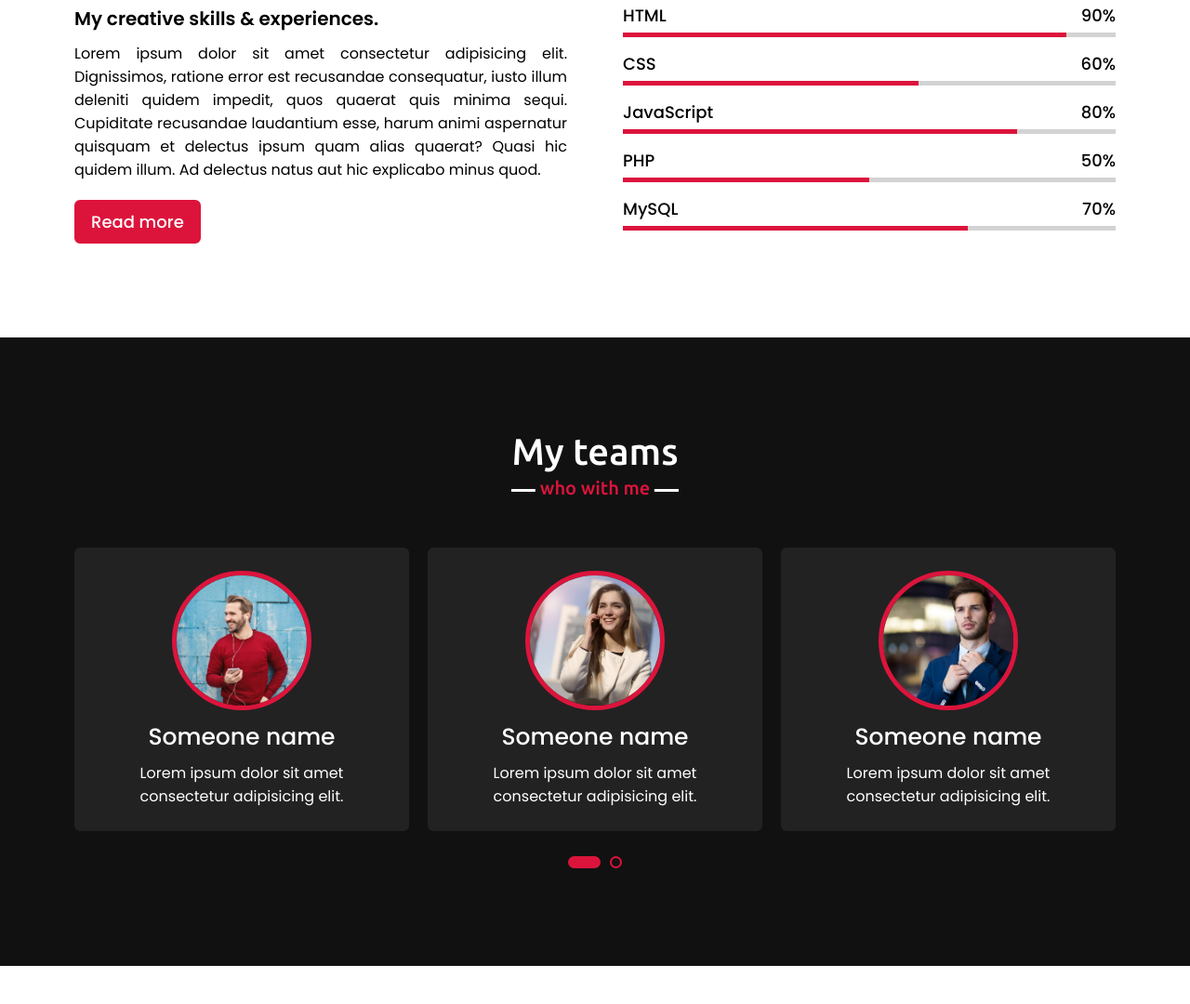
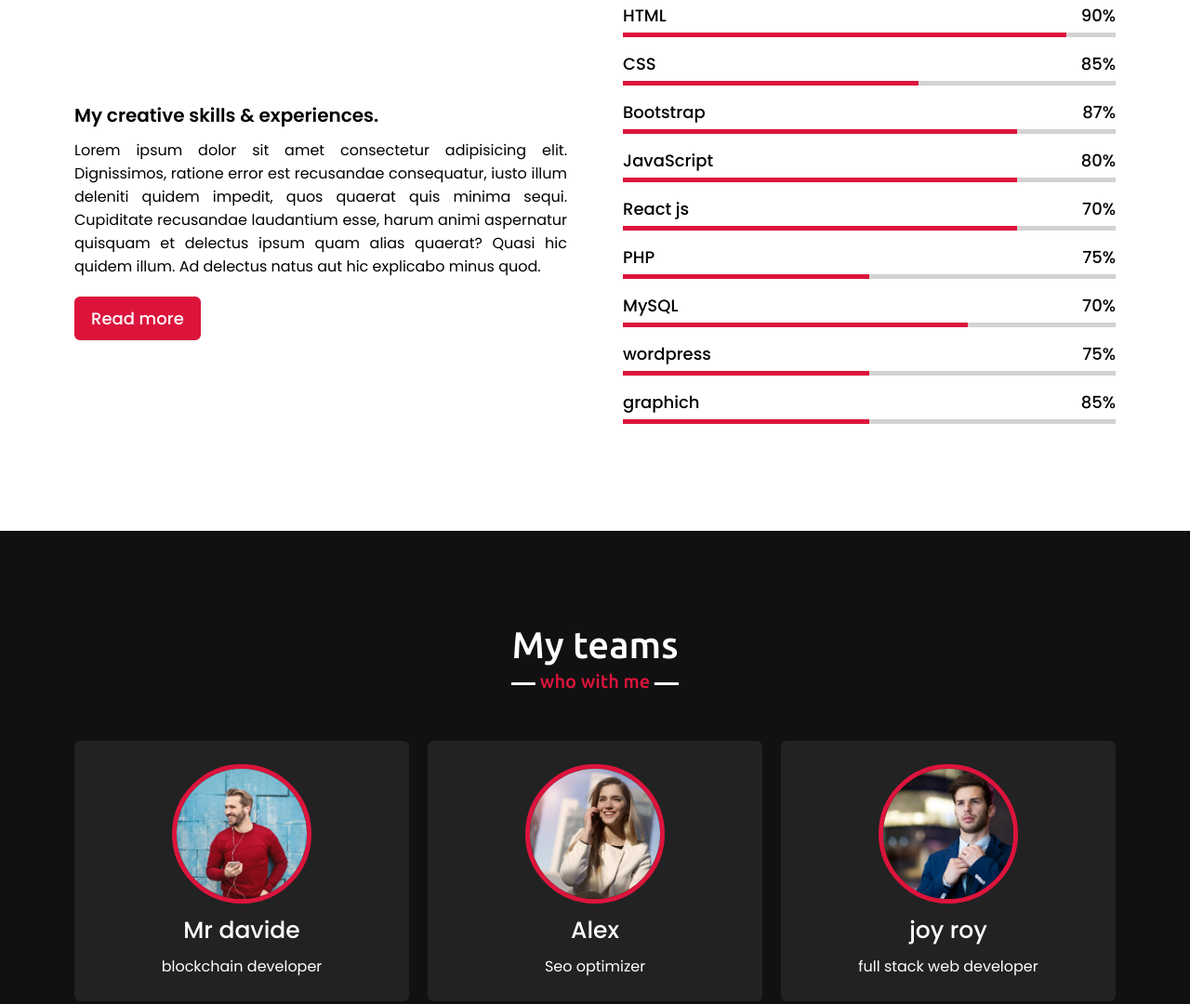
Before and after one commit to Joy-roy-webdeveloper/resume, a plain HTML site: page index.html in a window 1280 px wide. Shown: the part 2363-3443 px from the top of the page at 93% size. Drawn offline with nearby package versions, Linux system fonts and the light colour scheme.

Commit message:
Update index.html

```diff
--- a/index.html
+++ b/index.html
@@ -4,7 +4,7 @@
 <head>
     <meta charset="UTF-8">
     <meta name="viewport" content="width=device-width, initial-scale=1.0">
-    <title>web developer joy resume</title>
+    <title>Personal Portfolio Website</title>
     <link rel="stylesheet" href="style.css">
     <link rel="stylesheet" href="https://cdnjs.cloudflare.com/ajax/libs/font-awesome/5.15.3/css/all.min.css"/>
     <script src="https://code.jquery.com/jquery-3.5.1.min.js"></script>
@@ -116,10 +116,23 @@
                     <div class="bars">
                         <div class="info">
                             <span>CSS</span>
-                            <span>60%</span>
+                            <span>85%</span>
                         </div>
                         <div class="line css"></div>
                     </div>
+
+
+                    <div class="bars">
+                        <div class="info">
+                            <span>Bootstrap</span>
+                            <span>87%</span>
+                        </div>
+                        <div class="line js"></div>
+                    </div>
+
+
+
+
                     <div class="bars">
                         <div class="info">
                             <span>JavaScript</span>
@@ -127,10 +140,19 @@
                         </div>
                         <div class="line js"></div>
                     </div>
+
+                      <div class="bars">
+                        <div class="info">
+                            <span>React js</span>
+                            <span>70%</span>
+                        </div>
+                        <div class="line js"></div>
+                    </div>
+
                     <div class="bars">
                         <div class="info">
                             <span>PHP</span>
-                            <span>50%</span>
+                            <span>75%</span>
                         </div>
                         <div class="line php"></div>
                     </div>
@@ -141,6 +163,26 @@
                         </div>
                         <div class="line mysql"></div>
                     </div>
+
+
+                    <div class="bars">
+                        <div class="info">
+                            <span>wordpress</span>
+                            <span>75%</span>
+                        </div>
+                        <div class="line php"></div>
+                    </div>
+
+
+                    <div class="bars">
+                        <div class="info">
+                            <span>graphich</span>
+                            <span>85%</span>
+                        </div>
+                        <div class="line php"></div>
+                    </div>
+
+
                 </div>
             </div>
         </div>
@@ -154,36 +196,36 @@
                 <div class="card">
                     <div class="box">
                         <img src="images/profile-1.jpeg" alt="">
-                        <div class="text">Someone name</div>
-                        <p>Lorem ipsum dolor sit amet consectetur adipisicing elit.</p>
+                        <div class="text">Web developer joy</div>
+                        <p>full stack web developer</p>
                     </div>
                 </div>
                 <div class="card">
                     <div class="box">
                         <img src="images/profile-2.jpeg" alt="">
-                        <div class="text">Someone name</div>
-                        <p>Lorem ipsum dolor sit amet consectetur adipisicing elit.</p>
+                        <div class="text">Mr davide</div>
+                        <p>blockchain developer</p>
                     </div>
                 </div>
                 <div class="card">
                     <div class="box">
                         <img src="images/profile-3.jpeg" alt="">
-                        <div class="text">Someone name</div>
-                        <p>Lorem ipsum dolor sit amet consectetur adipisicing elit.</p>
+                        <div class="text">Alex </div>
+                        <p>Seo optimizer</p>
                     </div>
                 </div>
                 <div class="card">
                     <div class="box">
                         <img src="images/profile-4.jpeg" alt="">
-                        <div class="text">Someone name</div>
-                        <p>Lorem ipsum dolor sit amet consectetur adipisicing elit.</p>
+                        <div class="text">joy roy</div>
+                        <p>full stack web developer</p>
                     </div>
                 </div>
                 <div class="card">
                     <div class="box">
                         <img src="images/profile-5.jpeg" alt="">
-                        <div class="text">Someone name</div>
-                        <p>Lorem ipsum dolor sit amet consectetur adipisicing elit.</p>
+                        <div class="text">web boss</div>
+                        <p>fornt end developer</p>
                     </div>
                 </div>
             </div>
@@ -217,7 +259,8 @@
                             <i class="fas fa-envelope"></i>
                             <div class="info">
                                 <div class="head">Email</div>
-                                <div class="sub-title">fiveerjoy@gmail.com@gmail.com</div>
+                                <div class="sub-title">fiveer@gmail.com</div>
+                                 <div class="sub-title">(+880)19717-9608</div>
                             </div>
                         </div>
                     </div>
@@ -250,7 +293,7 @@
 
     <!-- footer section start -->
     <footer>
-        <span>Created By <a href="https://web-developer-joy.blogspot.com/">web developer joy </a> | <span class="far fa-copyright"></span> 2021 All rights reserved.</span>
+        <span>Created By <a href="https://web-developer-joy.blogspot.com/">web developer joy</a> | <span class="far fa-copyright"></span> 2021 All rights reserved.</span>
     </footer>
 
     <script src="script.js"></script>
```
